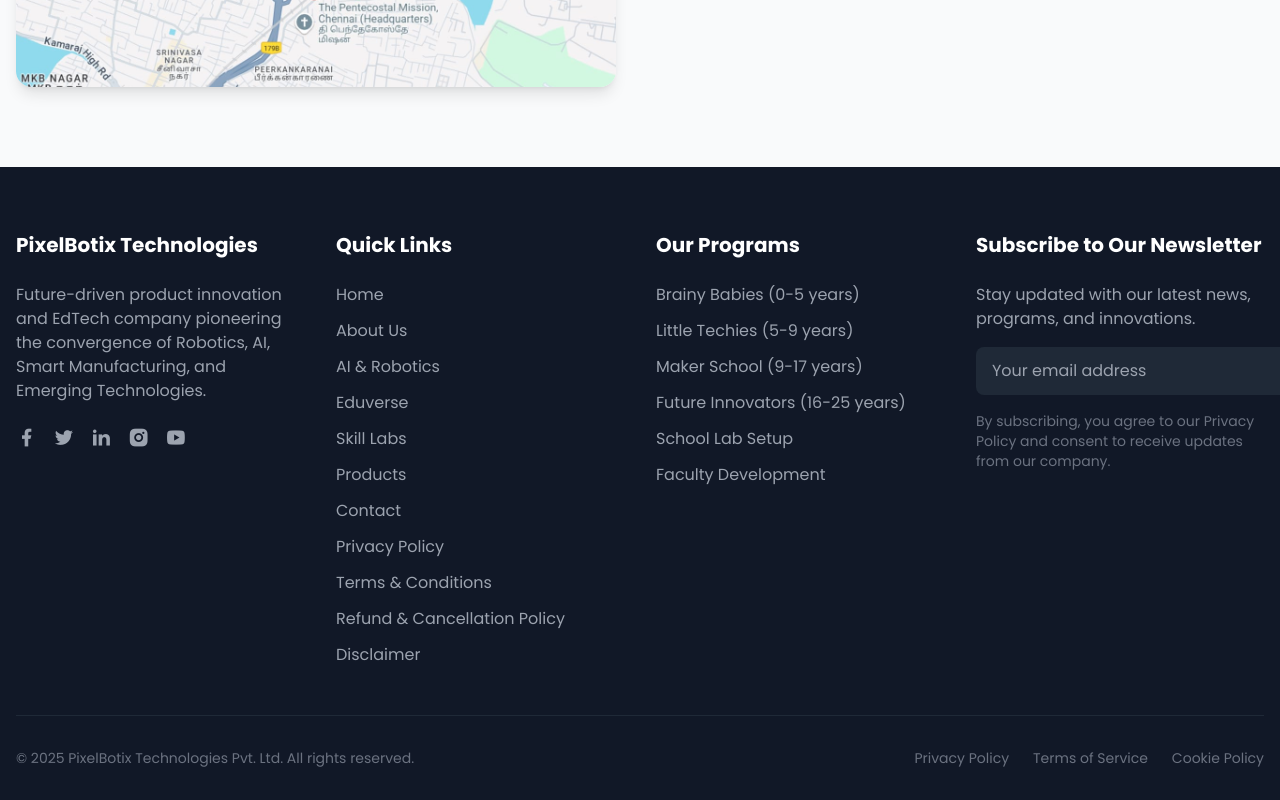
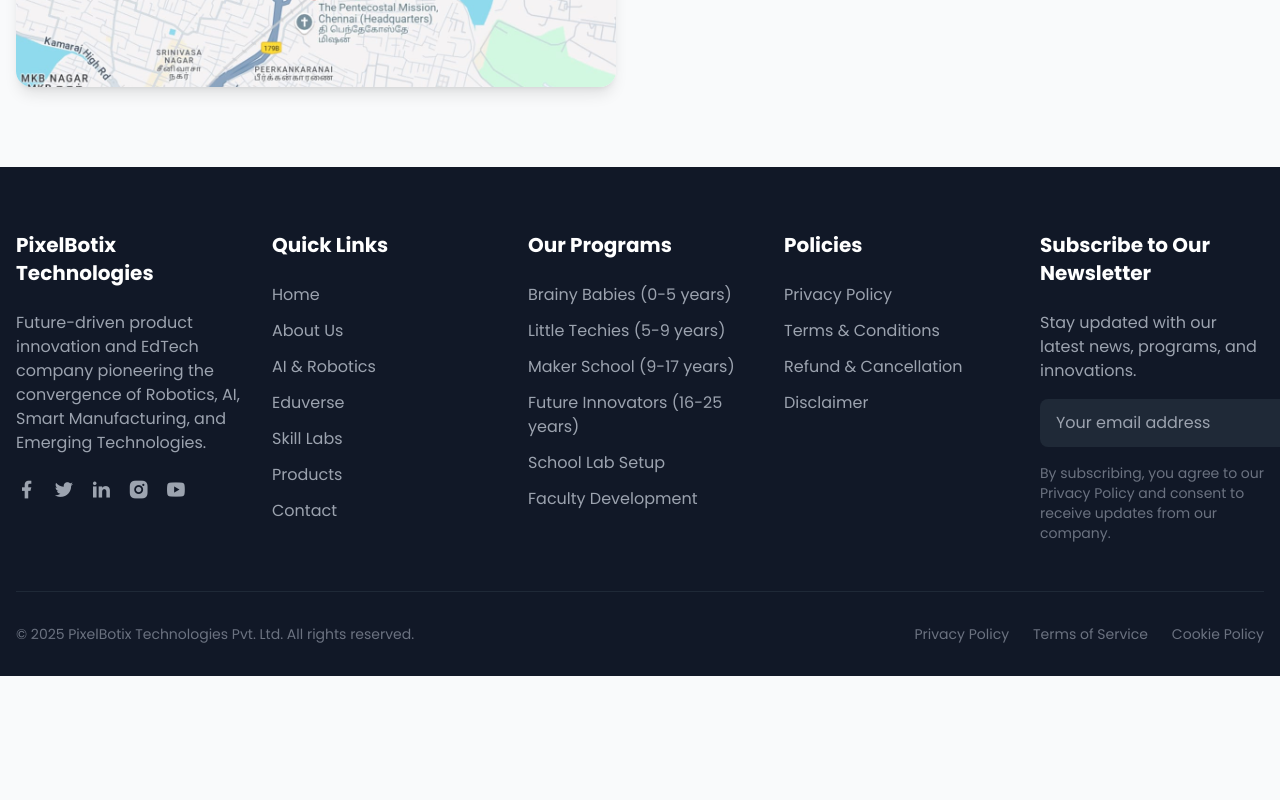
Before and after one commit to Pixelbotix/pb_website, a plain HTML site: page index.html in a window 1280 px wide. Shown: the part 10023-10823 px from the top of the page. After the commit the page ends 10699 px from the top, so only its background shows below. Drawn offline with nearby package versions, Linux system fonts and the light colour scheme.

Commit message:
Update index.html

```diff
--- a/index.html
+++ b/index.html
@@ -1886,10 +1886,12 @@
         </div>
     </section>
 
+
+
     <!-- Footer -->
     <footer class="bg-gray-900 text-white pt-16 pb-8">
         <div class="container mx-auto px-4">
-            <div class="grid grid-cols-1 md:grid-cols-2 lg:grid-cols-4 gap-8 mb-12">
+            <div class="grid grid-cols-1 md:grid-cols-2 lg:grid-cols-5 gap-8 mb-12">
                 <!-- Company Info -->
                 <div>
                     <h3 class="text-xl font-bold mb-6">PixelBotix Technologies</h3>
@@ -1913,45 +1915,45 @@
                         </a>
                     </div>
                 </div>
+
                 <!-- Quick Links -->
                 <div>
                     <h3 class="text-xl font-bold mb-6">Quick Links</h3>
                     <ul class="space-y-3">
                         <li><a href="#home" class="text-gray-400 hover:text-white transition-colors">Home</a></li>
                         <li><a href="About_Us.html" class="text-gray-400 hover:text-white transition-colors">About Us</a></li>
-                        <li><a href="#ai-robotics" class="text-gray-400 hover:text-white transition-colors">AI &
-                                Robotics</a></li>
-                        <li><a href="#eduverse" class="text-gray-400 hover:text-white transition-colors">Eduverse</a>
-                        </li>
-                        <li><a href="#skill-labs" class="text-gray-400 hover:text-white transition-colors">Skill
-                                Labs</a></li>
-                        <!-- <li><a href="workshop_register.html" class="text-gray-400 hover:text-white transition-colors">Workshops</a></li> -->
+                        <li><a href="#ai-robotics" class="text-gray-400 hover:text-white transition-colors">AI & Robotics</a></li>
+                        <li><a href="#eduverse" class="text-gray-400 hover:text-white transition-colors">Eduverse</a></li>
+                        <li><a href="#skill-labs" class="text-gray-400 hover:text-white transition-colors">Skill Labs</a></li>
                         <li><a href="product.html" class="text-gray-400 hover:text-white transition-colors">Products</a></li>
                         <li><a href="#contact" class="text-gray-400 hover:text-white transition-colors">Contact</a></li>
+                    </ul>
+                </div>
+
+                <!-- Our Programs -->
+                <div>
+                    <h3 class="text-xl font-bold mb-6">Our Programs</h3>
+                    <ul class="space-y-3">
+                        <li><a href="#brainy-babies" class="text-gray-400 hover:text-white transition-colors">Brainy Babies (0-5 years)</a></li>
+                        <li><a href="#little-techies" class="text-gray-400 hover:text-white transition-colors">Little Techies (5-9 years)</a></li>
+                        <li><a href="#maker-school" class="text-gray-400 hover:text-white transition-colors">Maker School (9-17 years)</a></li>
+                        <li><a href="#future-innovators" class="text-gray-400 hover:text-white transition-colors">Future Innovators (16-25 years)</a></li>
+                        <li><a href="#school-lab-setup" class="text-gray-400 hover:text-white transition-colors">School Lab Setup</a></li>
+                        <li><a href="#faculty-development" class="text-gray-400 hover:text-white transition-colors">Faculty Development</a></li>
+                    </ul>
+                </div>
+
+                <!-- Policies -->
+                <div>
+                    <h3 class="text-xl font-bold mb-6">Policies</h3>
+                    <ul class="space-y-3">
                         <li><a href="privacy_policy.html" class="text-gray-400 hover:text-white transition-colors">Privacy Policy</a></li>
                         <li><a href="terms.html" class="text-gray-400 hover:text-white transition-colors">Terms & Conditions</a></li>
-                        <li><a href="refund_cancellation.html" class="text-gray-400 hover:text-white transition-colors">Refund & Cancellation Policy</a></li>
+                        <li><a href="refund_cancellation.html" class="text-gray-400 hover:text-white transition-colors">Refund & Cancellation</a></li>
                         <li><a href="disclaimer.html" class="text-gray-400 hover:text-white transition-colors">Disclaimer</a></li>
                     </ul>
                 </div>
-                <!-- Programs -->
-                <div>
-                    <h3 class="text-xl font-bold mb-6">Our Programs</h3>
-                    <ul class="space-y-3">
-                        <li><a href="#brainy-babies" class="text-gray-400 hover:text-white transition-colors">Brainy Babies (0-5
-                                years)</a></li>
-                        <li><a href="#little-techies" class="text-gray-400 hover:text-white transition-colors">Little Techies (5-9
-                                years)</a></li>
-                        <li><a href="#maker-school" class="text-gray-400 hover:text-white transition-colors">Maker School (9-17
-                                years)</a></li>
-                        <li><a href="#future-innovators" class="text-gray-400 hover:text-white transition-colors">Future Innovators
-                                (16-25 years)</a></li>
-                        <li><a href="#school-lab-setup" class="text-gray-400 hover:text-white transition-colors">School Lab Setup</a>
-                        </li>
-                        <li><a href="#faculty-development" class="text-gray-400 hover:text-white transition-colors">Faculty Development</a>
-                        </li>
-                    </ul>
-                </div>
+
                 <!-- Newsletter -->
                 <div>
                     <h3 class="text-xl font-bold mb-6">Subscribe to Our Newsletter</h3>
@@ -1968,20 +1970,17 @@
                         receive updates from our company.</p>
                 </div>
             </div>
+
             <div class="border-t border-gray-800 pt-8">
                 <div class="flex flex-col md:flex-row justify-between items-center">
-                    <p class="text-gray-500 text-sm mb-4 md:mb-0">&copy; 2025 PixelBotix Technologies Pvt. Ltd. All
-                        rights reserved.</p>
+                    <p class="text-gray-500 text-sm mb-4 md:mb-0">&copy; 2025 PixelBotix Technologies Pvt. Ltd. All rights reserved.</p>
                     <div class="flex space-x-6">
                         <a href="#" class="text-gray-500 hover:text-white text-sm transition-colors">Privacy Policy</a>
-                        <a href="#" class="text-gray-500 hover:text-white text-sm transition-colors">Terms of
-                            Service</a>
+                        <a href="#" class="text-gray-500 hover:text-white text-sm transition-colors">Terms of Service</a>
                         <a href="#" class="text-gray-500 hover:text-white text-sm transition-colors">Cookie Policy</a>
                     </div>
                 </div>
             </div>
-        </div>
-
 
             <!-- Floating Buttons Container -->
             <div class="fixed bottom-8 right-8 z-50 flex flex-col sm:flex-row sm:space-x-4 space-y-4 sm:space-y-0">
@@ -1997,9 +1996,10 @@
                     <i class="ri-whatsapp-line text-xl"></i>
                 </a>
             </div>
-
-
+        </div>
     </footer>
+
+
     <!-- Scripts -->
     <script id="theme-toggle-script">
         document.addEventListener('DOMContentLoaded', function () {
@@ -2024,6 +2024,7 @@
             });
         });
     </script>
+
     <script id="mobile-menu-script">
         document.addEventListener('DOMContentLoaded', function () {
             const mobileMenuButton = document.getElementById('mobile-menu-button');
@@ -2047,6 +2048,7 @@
             });
         });
     </script>
+
     <script id="hero-slider-script">
         document.addEventListener('DOMContentLoaded', function () {
             const slides = document.querySelectorAll('.hero-slide');
@@ -2114,6 +2116,7 @@
             startInterval();
         });
     </script>
+
     <script id="tech-accordion-script">
         document.addEventListener('DOMContentLoaded', function () {
             const techToggles = document.querySelectorAll('.tech-toggle');
@@ -2137,6 +2140,7 @@
             });
         });
     </script>
+
     <script id="success-stories-script">
         document.addEventListener('DOMContentLoaded', function () {
             const slider = document.getElementById('success-stories-slider');
@@ -2209,6 +2213,7 @@
             window.addEventListener('resize', updateSlidesConfig);
         });
     </script>
+
     <script id="faq-script">
         document.addEventListener('DOMContentLoaded', function () {
             const faqToggles = document.querySelectorAll('.faq-toggle');
@@ -2264,6 +2269,7 @@
             });
         });
     </script>
+
     <script id="back-to-top-script">
         document.addEventListener('DOMContentLoaded', function () {
             const backToTopButton = document.getElementById('back-to-top');
@@ -2285,6 +2291,7 @@
             });
         });
     </script>
+
     <script id="smooth-scroll-script">
         document.addEventListener('DOMContentLoaded', function () {
             const links = document.querySelectorAll('a[href^="#"]');
@@ -2307,6 +2314,7 @@
             });
         });
     </script>
+
     <script>
         document.addEventListener('DOMContentLoaded', function () {
             const form = document.querySelector('form');
```
Lines whose indentation alone changed are shown as unchanged.
